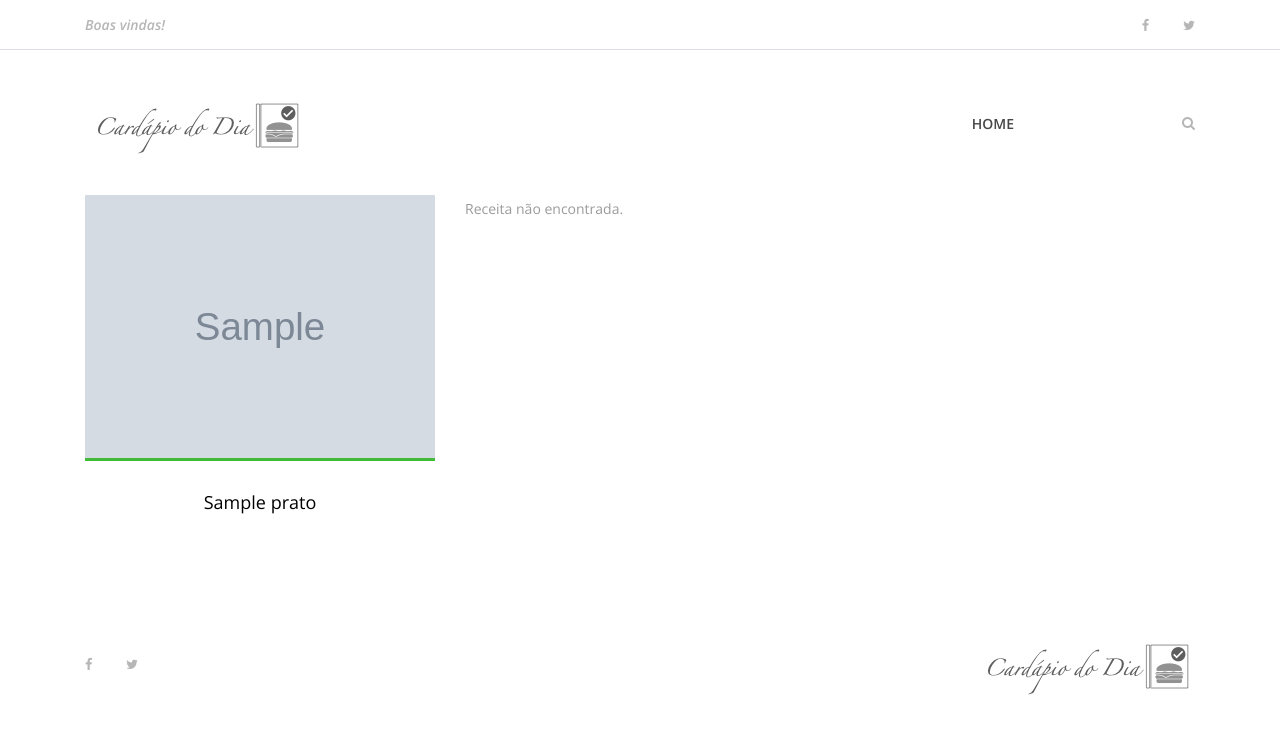
After one commit to MiqSA/app-cardapio, a Django app: template cardapio/templates/buscar.html in a window 1280 px wide. The commit adds this page. Shown: the top 734 px of the page. Run offline with Django 3.2, Linux system fonts and the light colour scheme; the template is opened without the code that fills it: most values are stand-ins (such as "Sample title", 1, 10 or a date in 2020); grey boxes marked "Sample" are stand-in pictures; some libraries are stand-ins or nearby versions.

Commit message:
Atualiza templates de buscar pratos

```diff
--- /dev/null
+++ b/cardapio/templates/buscar.html
@@ -0,0 +1,65 @@
+{% extends 'base.html' %}
+{% load static %}
+{% block content %}
+    <!-- Preloader -->
+    <div id="preloader">
+        <i class="circle-preloader"></i>
+        <img src="{% static 'img/core-img/pizza.png' %}" alt="">
+    </div>
+
+    <!-- Search Wrapper -->
+    <div class="search-wrapper">
+        <!-- Close Btn -->
+        <div class="close-btn"><i class="fa fa-times" aria-hidden="true"></i></div>
+
+        <div class="container">
+            <div class="row">
+                <div class="col-12">
+                    <form action="{% url 'buscar' %}" >
+                        <input type="text" name="buscar" placeholder="O que está procurando...">
+                        <button type="submit"><i class="fa fa-search" aria-hidden="true"></i></button>
+                    </form>
+                </div>
+            </div>
+        </div>
+    </div>
+
+    {% include 'partials/menu.html' %}
+
+    <!-- ##### Best Receipe Area Start ##### -->
+    <section class="best-receipe-area">
+        <div class="container">
+            <div class="row">
+                {% if pratos %}
+                    {% for prato in pratos %}
+                    <!-- Single Best Receipe Area -->
+                    <div class="col-12 col-sm-6 col-lg-4">
+                        <div class="single-best-receipe-area mb-30">
+                            {% if prato.foto_prato == '' %}
+                                <img src="{% static 'img/bg-img/foto_receita.png' %}" alt="">
+                            {% else %}
+                                <img src="{{ prato.foto_prato.url }}" alt="">
+                            {% endif %}
+                            <div class="receipe-content">
+                                <a href="{% url 'cardapio' prato.id %}">
+                                    <h5>{{ prato.nome_prato }}</h5>
+                                </a>
+                            </div>
+                        </div>
+                    </div>
+                    {% endfor %}
+                {% else %}
+
+
+                {% endif %}
+                <div class="col-12 col-sm-6 col-lg-4">
+                    <p> Receita não encontrada.</p>
+                </div>
+
+
+            </div>
+        </div>
+    </section>
+    <!-- ##### Best Receipe Area End ##### -->
+    {% include 'partials/footer.html' %}
+{% endblock %}
--- a/cardapio/templates/cardapio.html
+++ b/cardapio/templates/cardapio.html
@@ -15,8 +15,8 @@
         <div class="container">
             <div class="row">
                 <div class="col-12">
-                    <form action="#" method="post">
-                        <input type="search" name="search" placeholder="O que está procurando...">
+                    <form action="{% url 'buscar' %}" >
+                        <input type="text" name="buscar" placeholder="O que está procurando...">
                         <button type="submit"><i class="fa fa-search" aria-hidden="true"></i></button>
                     </form>
                 </div>
```
Also changed, not shown: cardapio/views.py (+9 -1 lines).
